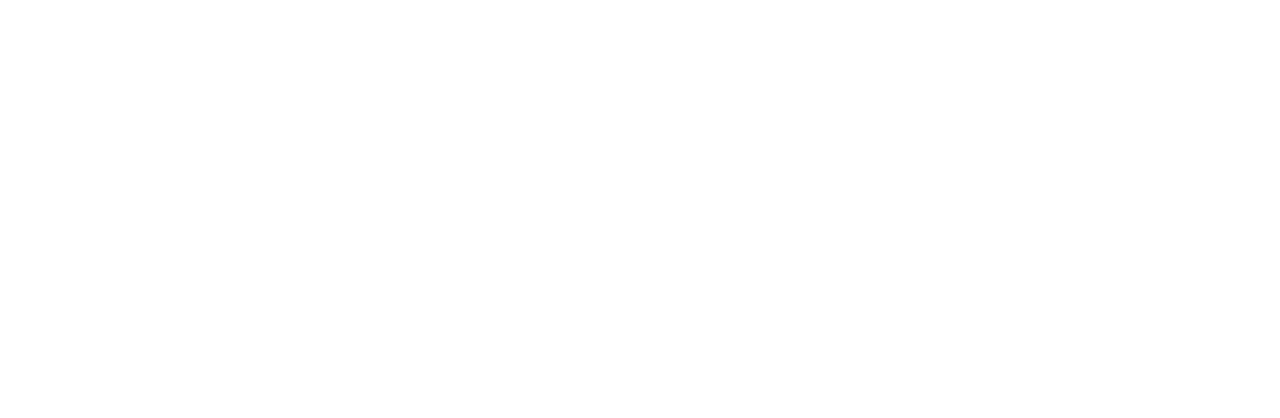
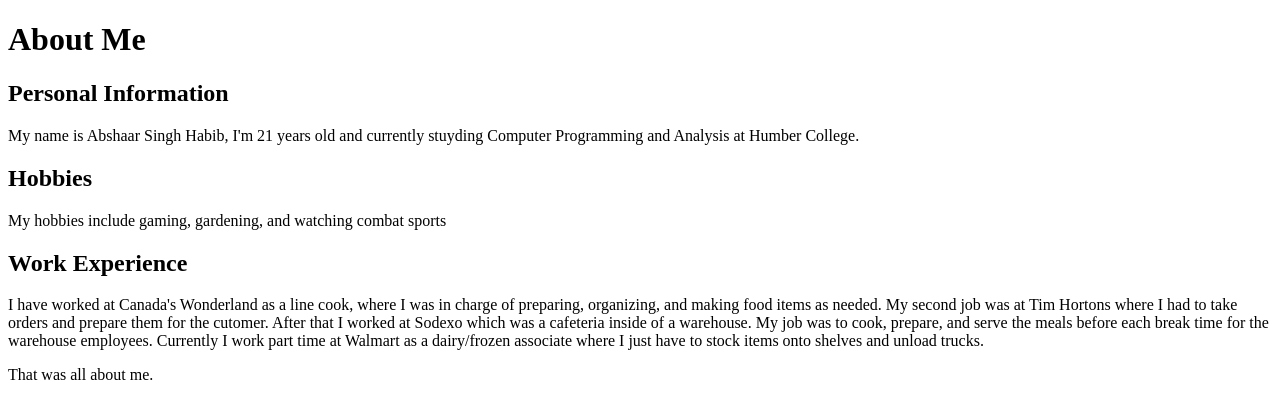
Before and after one commit to AbshaarHabibSecA/Lab-4, a plain HTML site: page index.html in a window 1280 px wide. Drawn offline with Linux system fonts and the light colour scheme.

Commit message:
2 HTML Structure

```diff
--- a/index.html
+++ b/index.html
@@ -1,5 +1,32 @@
 <!DOCTYPE html>
 <html>
+    <head>
     <link rel="stylesheet" href="style.css">
+    <title> About Me </title>
+    </head>
+    <body>
+        <header>
+            <h1>About Me</h1>
+        </header>
+        <nav>
 
+        </nav>
+        <section>
+            <div class="personal-info">
+                <h2> Personal Information</h2>
+                <p> My name is Abshaar Singh Habib, I'm 21 years old and currently stuyding Computer Programming and Analysis at Humber College.</p>
+            </div>
+            <div class="hobbies">
+                <h2> Hobbies</h2>
+                <p> My hobbies include gaming, gardening, and watching combat sports</p>
+            </div>
+            <div class="Work Experience">
+                <h2> Work Experience </h2>
+                <p>I have worked at Canada's Wonderland as a line cook, where I was in charge of preparing, organizing, and making food items as needed. My second job was at Tim Hortons where I had to take orders and prepare them for the cutomer. After that I worked at Sodexo which was a cafeteria inside of a warehouse. My job was to cook, prepare, and serve the meals before each break time for the warehouse employees. Currently I work part time at Walmart as a dairy/frozen associate where I just have to stock items onto shelves and unload trucks.</p>
+            </div>
+        </section>
+        <footer>
+            <p> That was all about me. </p>
+        </footer>
+    </body>
 </html>
```
